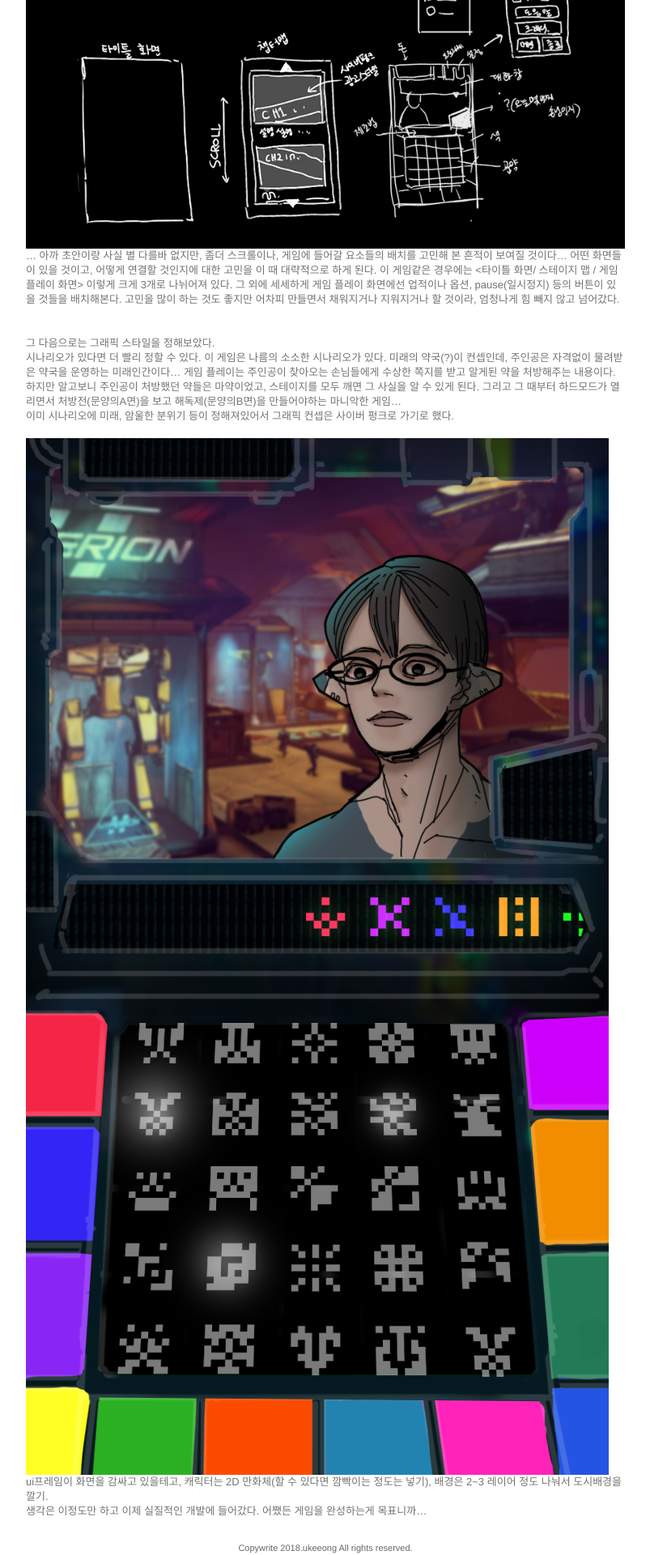
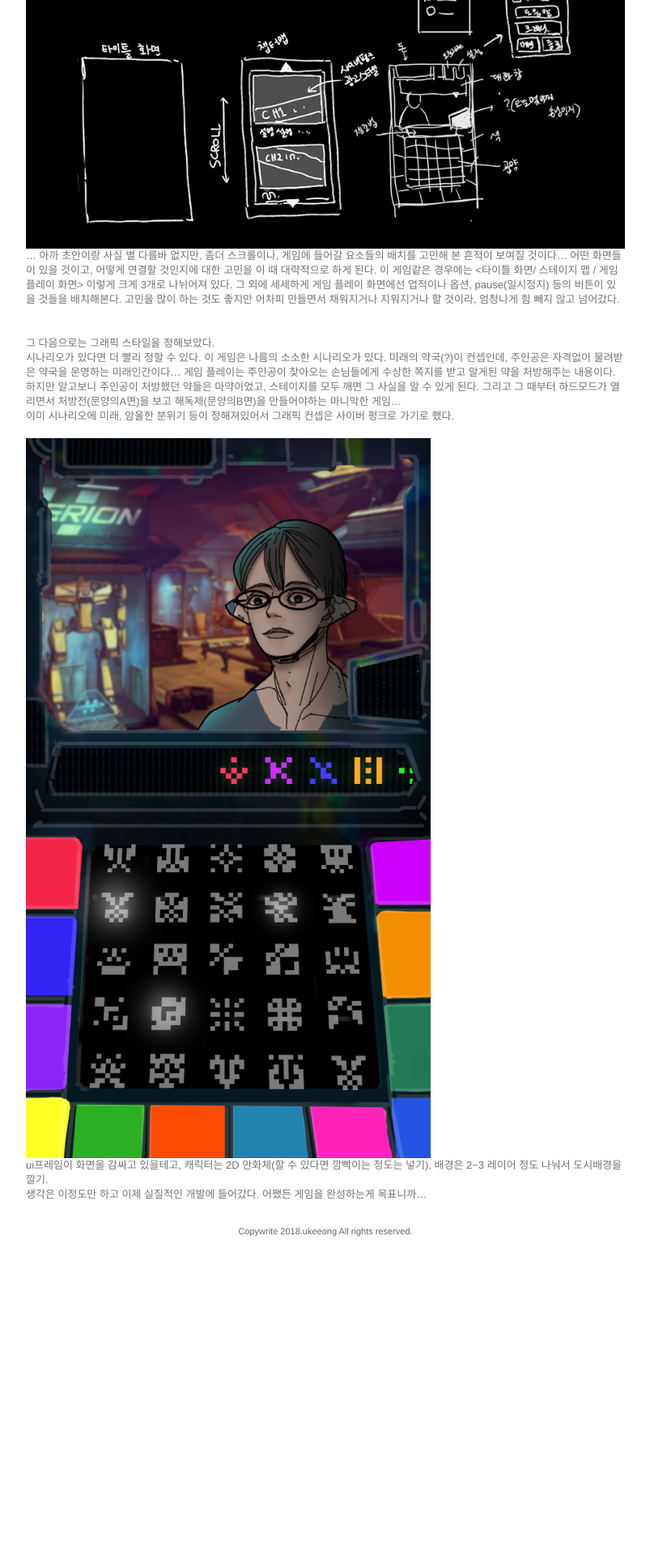
Before and after one commit to ukeeong/ukeeong.github.io, a Jekyll site: the page built from _posts/2018-12-09-기획과시작.markdown, in a window 1280 px wide. Shown: the part 910-2830 px from the top of the page at 81% size, without its empty margins (238-1041 px from the left). Built offline with Jekyll 4.4.1, drawn with Linux system fonts in a browser that asks for light colours; comment, search, counter and statistics services are not loaded; after the commit the page ends 2439 px from its top, so only the background shows below that.

Commit message:
Update 2018-12-09-기획과시작.markdown

```diff
--- a/_posts/2018-12-09-기획과시작.markdown
+++ b/_posts/2018-12-09-기획과시작.markdown
@@ -33,7 +33,7 @@ categories: DrugStore
 시나리오가 있다면 더 빨리 정할 수 있다. 이 게임은 나름의 소소한 시나리오가 있다. 미래의 약국(?)이 컨셉인데, 주인공은 자격없이 물려받은 약국을 운영하는 미래인간이다... 게임 플레이는 주인공이 찾아오는 손님들에게 수상한 쪽지를 받고 알게된 약을 처방해주는 내용이다. 하지만 알고보니 주인공이 처방했던 약들은 마약이었고, 스테이지를 모두 깨면 그 사실을 알 수 있게 된다. 그리고 그 때부터 하드모드가 열리면서 처방전(문양의A면)을 보고 해독제(문양의B면)을 만들어야하는 마니악한 게임... <br>
 이미 시나리오에 미래, 암울한 분위기 등이 정해져있어서 그래픽 컨셉은 사이버 펑크로 가기로 했다.<br>
 <br>
-<img wid="600px" src="/images/post_attach/project000/레이아웃 스타일.png">
+<img width="500px" src="/images/post_attach/project000/레이아웃 스타일.png">
 <br>
 ui프레임이 화면을 감싸고 있을테고, 캐릭터는 2D 만화체(할 수 있다면 깜빡이는 정도는 넣기), 배경은 2~3 레이어 정도 나눠서 도시배경을 깔기.<br>
 생각은 이정도만 하고 이제 실질적인 개발에 들어갔다. 어쨌든 게임을 완성하는게 목표니까...
```
